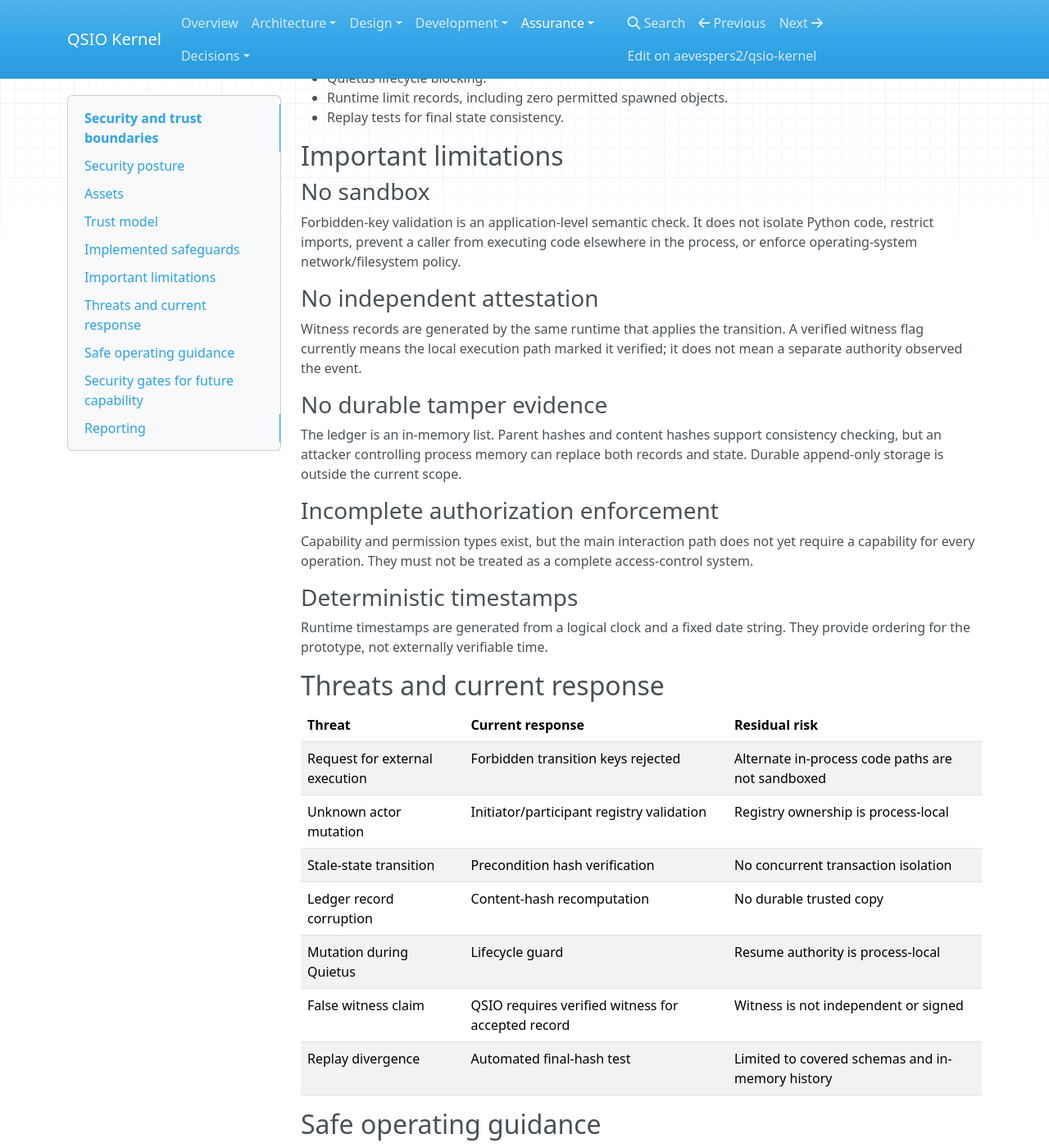
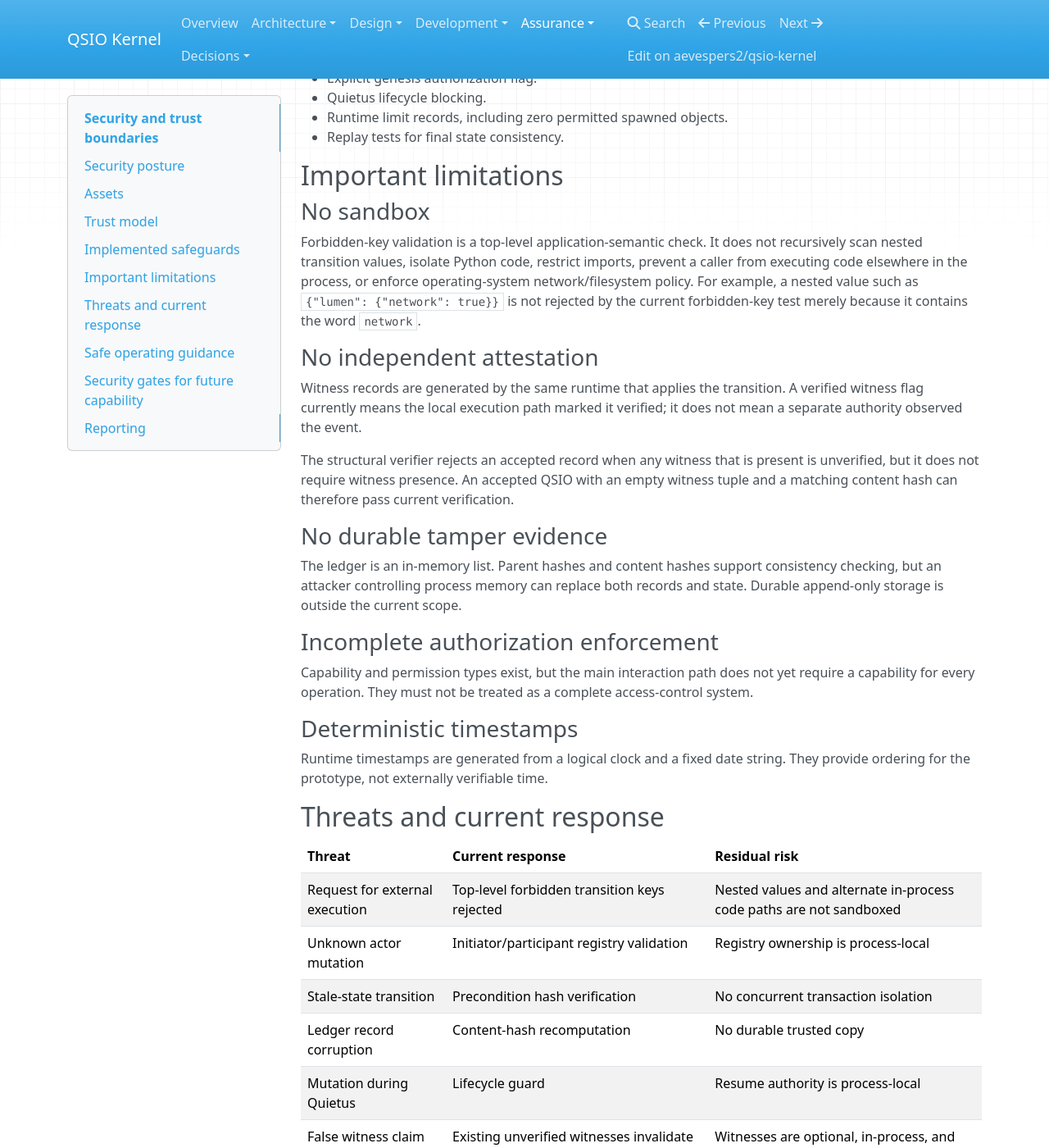
Before and after one commit to aevespers2/qsio-kernel, an MkDocs documentation site: the page built from docs/security.md, in a window 1280 px wide and 1400 px high, scrolled down 1029 px. Shown: the whole window at 82% size. Built offline with MkDocs 1.6.1, drawn with Linux system fonts in a browser that asks for light colours; nearby versions of some CDN libraries; some of the changed text lies outside the part shown.

Commit message:
docs: qualify forbidden-key and witness verification controls

```diff
--- a/docs/security.md
+++ b/docs/security.md
@@ -32,7 +32,7 @@
 - Domain-separated content hashing for semantic records.
 - Precondition hashes on state transitions.
 - Structural QSIO verification.
-- Rejection of transition requests containing `external_io`, `network`, `subprocess`, or `spawn` keys.
+- Rejection of transition requests whose top-level mapping contains `external_io`, `network`, `subprocess`, or `spawn` keys.
 - Validation of known initiators and participants.
 - Explicit genesis authorization flag.
 - Quietus lifecycle blocking.
@@ -43,11 +43,13 @@
 
 ### No sandbox
 
-Forbidden-key validation is an application-level semantic check. It does not isolate Python code, restrict imports, prevent a caller from executing code elsewhere in the process, or enforce operating-system network/filesystem policy.
+Forbidden-key validation is a top-level application-semantic check. It does not recursively scan nested transition values, isolate Python code, restrict imports, prevent a caller from executing code elsewhere in the process, or enforce operating-system network/filesystem policy. For example, a nested value such as `{"lumen": {"network": true}}` is not rejected by the current forbidden-key test merely because it contains the word `network`.
 
 ### No independent attestation
 
 Witness records are generated by the same runtime that applies the transition. A verified witness flag currently means the local execution path marked it verified; it does not mean a separate authority observed the event.
+
+The structural verifier rejects an accepted record when any witness that is present is unverified, but it does not require witness presence. An accepted QSIO with an empty witness tuple and a matching content hash can therefore pass current verification.
 
 ### No durable tamper evidence
 
@@ -65,12 +67,12 @@
 
 | Threat | Current response | Residual risk |
 | --- | --- | --- |
-| Request for external execution | Forbidden transition keys rejected | Alternate in-process code paths are not sandboxed |
+| Request for external execution | Top-level forbidden transition keys rejected | Nested values and alternate in-process code paths are not sandboxed |
 | Unknown actor mutation | Initiator/participant registry validation | Registry ownership is process-local |
 | Stale-state transition | Precondition hash verification | No concurrent transaction isolation |
 | Ledger record corruption | Content-hash recomputation | No durable trusted copy |
 | Mutation during Quietus | Lifecycle guard | Resume authority is process-local |
-| False witness claim | QSIO requires verified witness for accepted record | Witness is not independent or signed |
+| False witness claim | Existing unverified witnesses invalidate an accepted record | Witnesses are optional, in-process, and unsigned |
 | Replay divergence | Automated final-hash test | Limited to covered schemas and in-memory history |
 
 ## Safe operating guidance
```
